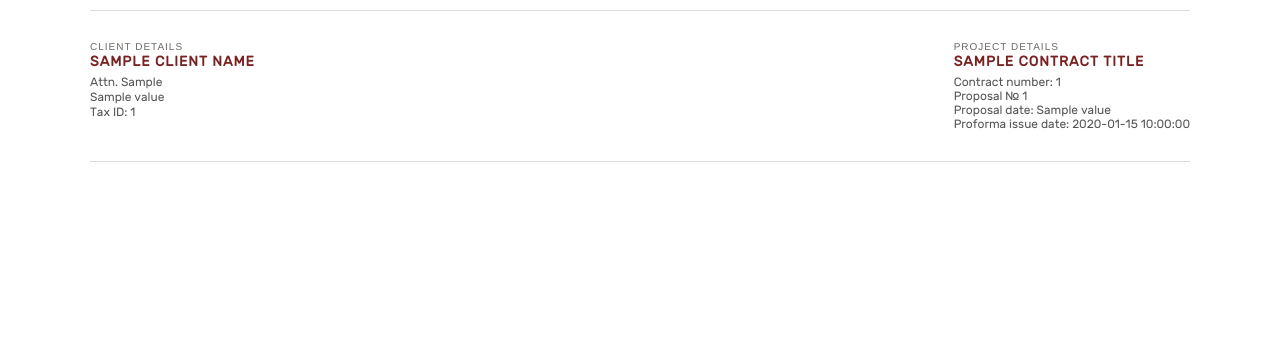
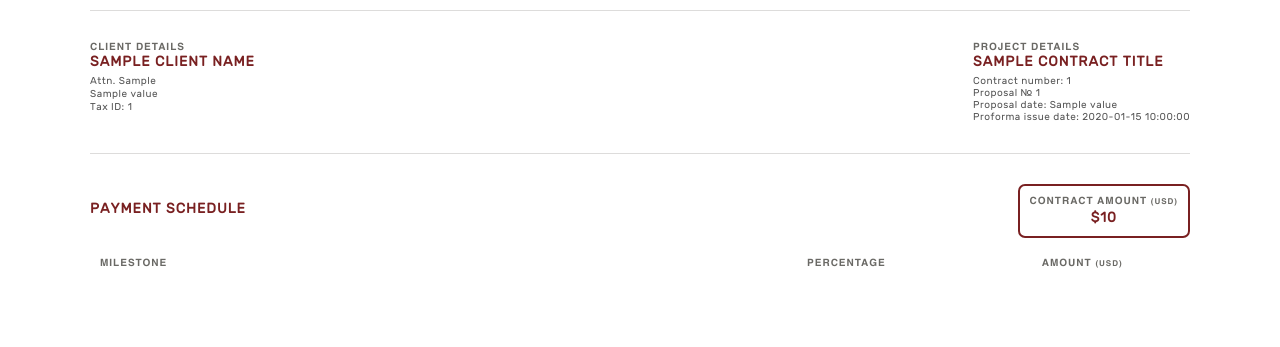
Before and after one commit to patriciakapla/proforma-generator, a Python web app: template templates/index.html in a window 1280 px wide. Shown: the part 172-519 px from the top of the page. Run offline with Jinja, Linux system fonts and the light colour scheme; the template is opened without the code that fills it: most values are stand-ins (such as "Sample title", 1, 10 or a date in 2020).

Commit message:
feat: template layout (payment schedule section)

```diff
--- a/templates/index.html
+++ b/templates/index.html
@@ -47,5 +47,42 @@
         <span class="details">Proforma issue date: {{dateToday}}</span>
       </div>
     </section>
+    <section class="payment-section">
+      <div class="payment-header">
+        <h2 class="title">Payment Schedule</h2>
+        <div class="total-container">
+          <span class="subheading"
+            >Contract amount
+            <span style="font-size: 0.8rem">({{currency}}) </span></span
+          >
+          <h2 class="title">${{contractAmount}}</h2>
+        </div>
+      </div>
+      <div class="table">
+        <div class="table-heading">
+          <span class="subheading">Milestone</span>
+          <span class="subheading">Percentage</span>
+          <span class="subheading"
+            >Amount
+            <span style="font-size: 0.8rem">({{currency}}) </span>
+          </span>
+        </div>
+        <div class="table-body">
+          {% for item in paymentSchedule %}
+          <div
+            class="table-row {{ 'billed' if item.billed else 'not-billed'}} {{ 'billing' if loop.index == milestoneToBill else ''}}"
+          >
+            {% for key, value in item.items() %} {%if key == "description"%}
+            <p class="milestone">{{value}}</p>
+            {%elif key == "percentage"%}
+            <p class="percentage">{{value}}%</p>
+            {%elif key == "amount"%}
+            <p class="amount">${{value}}</p>
+            {%else%}{%endif%} {% endfor %}
+          </div>
+          {% endfor %}
+        </div>
+      </div>
+    </section>
   </body>
 </html>
--- a/templates/styles.css
+++ b/templates/styles.css
@@ -53,6 +53,7 @@ body {
   text-transform: uppercase;
   font-family: "Helvetica", sans-serif;
   font-size: 1rem;
+  font-weight: 600;
   letter-spacing: 1px;
   color: #6a6965;
 }
@@ -136,7 +137,7 @@ body {
   color: #949494;
 }
 
-/* PROFORMA INFO */
+/* CLIENT SECTION */
 
 .client-section {
   border-top: 1px solid #dddcdb;
@@ -164,5 +165,98 @@ body {
 
 .details {
   display: block;
-  font-size: 1.2rem;
+  font-size: 1rem;
+  letter-spacing: 0.05rem;
 }
+
+/* PAYMENT SECTION */
+
+.payment-section {
+  padding: 3rem 0rem;
+  margin: 0rem 9rem;
+}
+
+.payment-header {
+  display: flex;
+  justify-content: space-between;
+  align-items: center;
+}
+
+.total-container {
+  display: flex;
+  flex-direction: column;
+  padding: 1rem;
+  border: 2px solid #792021;
+  border-radius: 7px;
+  align-items: center;
+}
+
+.total-container h2 {
+  margin-top: 0.3rem;
+  margin-bottom: 0;
+}
+
+.table {
+  width: 100%;
+  display: flex;
+  flex-direction: column;
+}
+
+.table-heading {
+  padding-left: 1rem;
+  width: 100%;
+  height: 5rem;
+  display: flex;
+  align-items: center;
+}
+
+REVIEW:
+.table-heading .subheading {
+  font-size: 1.4rem;
+}
+
+.table-body {
+  display: flex;
+  flex-direction: column;
+}
+
+.table-row {
+  padding-left: 1rem;
+  display: flex;
+  height: 3rem;
+  align-items: center;
+  font-size: 1.3rem;
+  letter-spacing: 0.05rem;
+}
+
+.table-row :nth-child(1),
+.table-heading :nth-child(1) {
+  flex: 4;
+}
+
+.table-row :nth-child(2),
+.table-row :nth-child(3),
+.table-heading :nth-child(2),
+.table-heading :nth-child(3) {
+  flex: 1.5;
+  text-align: center;
+}
+
+/* .amount,
+.percentage {
+  text-align: center;
+} */
+
+.billed {
+  color: #6a6965;
+}
+
+.not-billed {
+  color: #949494;
+}
+.billing {
+  height: 4rem;
+  background-color: #dddcdb;
+  color: #792021;
+  font-weight: 600;
+}
```
Also changed, not shown: contract_data.json (+15 -10 lines).
